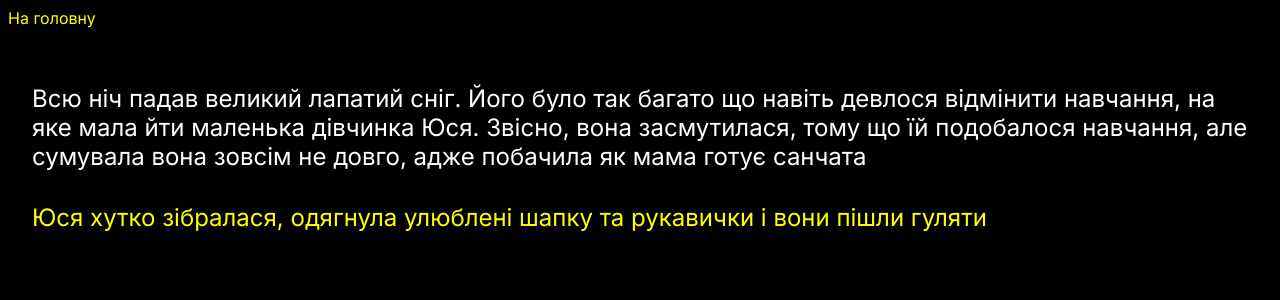
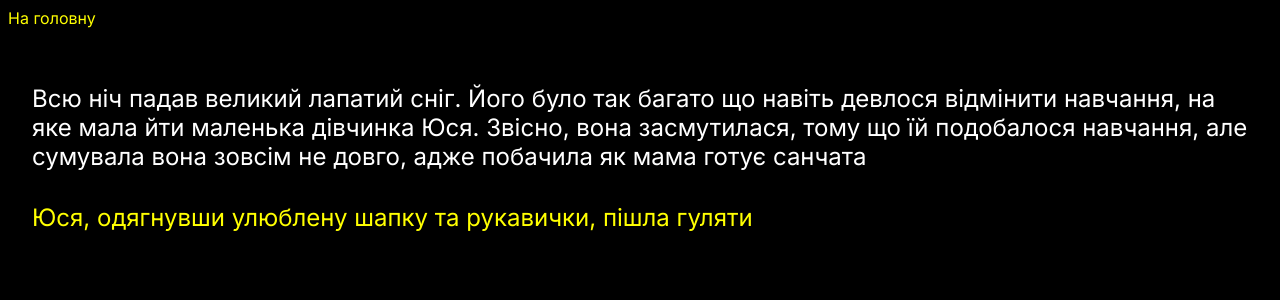
Before and after one commit to Drag13/live-book, a Next.js app: page /live-book/y1/1 in a window 1280 px wide. Shown: the top 300 px of the page. Built offline with nearby package versions, Linux system fonts and the light colour scheme.

Commit message:
Changed link path Updated Ul flex

```diff
--- a/app/[chapterId]/[sceneId]/page.tsx
+++ b/app/[chapterId]/[sceneId]/page.tsx
@@ -17,7 +17,10 @@ export default function ChapterPage({}) {
       <Ul>
         {bookRunner.choices.map((c) => (
           <Li key={c.id}>
-            <AppLink href={c.nextSceneId} onClick={() => bookRunner.act(c.id)}>
+            <AppLink
+              href={`/${bookRunner.moduleId}/${c.nextSceneId}`}
+              onClick={() => bookRunner.act(c.id)}
+            >
               <AppText>{c.description}</AppText>
             </AppLink>
           </Li>
--- a/app/book/chapter1/chapter1.ts
+++ b/app/book/chapter1/chapter1.ts
@@ -7,7 +7,7 @@ export const yusya1Module = ModuleBuilder.create('Сніг іде зі Сніг
     id: '1',
   })
   .addSceneChoices({
-    description: `Юся хутко зібралася, одягнула улюблені шапку та рукавички і вони пішли гуляти`,
+    description: `Юся, одягнувши улюблену шапку та рукавички, пішла гуляти`,
     nextSceneId: '2',
   })
   .addScene({
--- a/app/lib/runner/runner.ts
+++ b/app/lib/runner/runner.ts
@@ -17,6 +17,10 @@ export class BookRunner<T extends string> {
 
   get state() {
     return this._state;
+  }
+
+  get moduleId() {
+    return this._module.id;
   }
 
   constructor(module: Module<T>) {
--- a/app/shared/component/app-list.module.css
+++ b/app/shared/component/app-list.module.css
@@ -3,6 +3,7 @@
   list-style: none;
   display: flex;
   gap: 1rem;
+  flex-direction: column;
 }
 
 .li {
```
